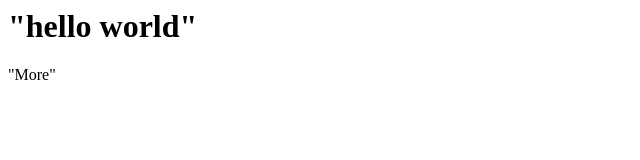
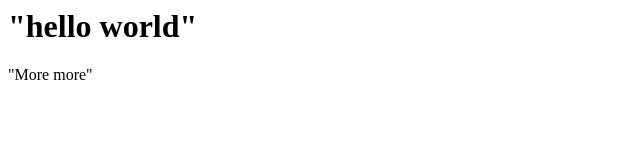
Before and after one commit to wispymatt/git, a plain HTML site: page index.html in a window 1280 px wide. Shown: the full height of the page, 0-640 px from the left. Drawn offline with Linux system fonts and the light colour scheme.

Commit message:
Update index.html

```diff
--- a/index.html
+++ b/index.html
@@ -1,3 +1,3 @@
 <h1>"hello world"</h1>
 
-<body>"More"</body>
+<body>"More more"</body>
```
